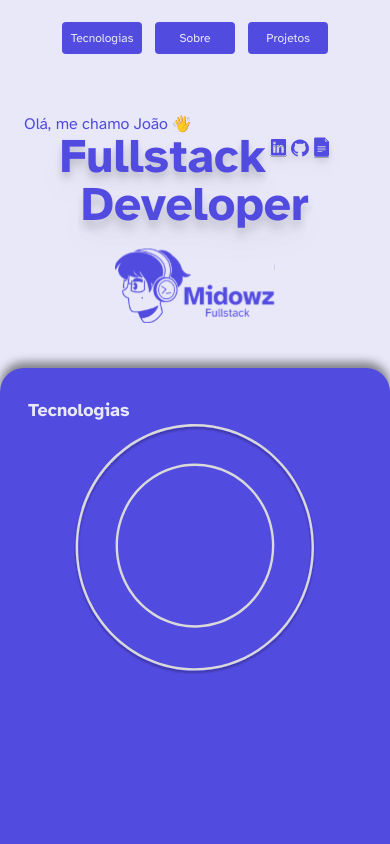
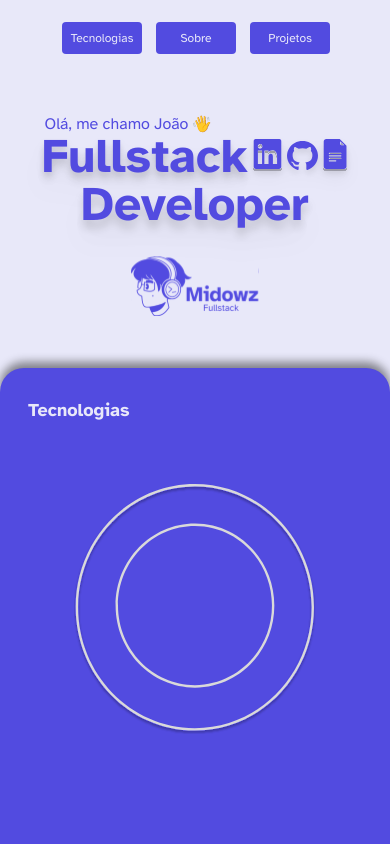
Before and after one commit to joaomidowz/Portfolio, a React (Vite) app: page / in a window 390 px wide. Shown: the top 844 px of the page. Built offline with nearby package versions, Linux system fonts and the light colour scheme.

Commit message:
Melhorando identação dos textos, icones arrrumando footer e etc.

```diff
--- a/src/pages/App.tsx
+++ b/src/pages/App.tsx
@@ -14,7 +14,7 @@ function App() {
 
     <div className="w-screen h-screen max-phone:h-[400px] bg-primary p-5 font-atkinson max-phone:h-100">
       <header className='p-3 max-sm:p-0.5'>
-        <nav className='flex justify-end gap-10 max-mobile:gap-3 max-sm:gap-2 max-phone:text-xs max-phone:justify-between max-phone:px-10'>
+        <nav className='flex justify-end gap-10 max-mobile:gap-3 max-sm:gap-2 max-phone:text-xs max-phone:justify-between max-phone:px-9 max-phone:mr-0.5 max-phone:ml-1'>
           <button onClick={() => scrollToSection('tech')} className='px-5 py-4 text-primary bg-secondary rounded max-mobile:text-sm max-mobile:px-2 max-mobile:py-2 max-phone:text-xs max-phone:w-20 max-phone:h-8 max-phone:p-0'>Tecnologias</button>
           <button onClick={() => scrollToSection('about')} className='px-5 py-4 text-primary bg-secondary rounded max-mobile:text-sm max-mobile:px-2 max-mobile:py-2 max-phone:text-xs max-phone:w-20 max-phone:h-8 max-phone:p-0'>Sobre</button>
           <button onClick={() => scrollToSection('portfolio')} className='px-5 py-4 text-primary bg-secondary rounded max-mobile:text-sm max-mobile:px-2 max-mobile:py-2  max-phone:text-xs max-phone:w-20 max-phone:h-8 max-phone:p-0'>Projetos</button>
@@ -23,7 +23,7 @@ function App() {
 
       <div className='mt-20 -ml-20 flex flex-col items-center max-phone:ml-auto max-phone:mt-14'>
 
-        <div className="w-full max-w-4xl flex justify-start ml-28 max-laptop:ml-56 max-tablet:-mr-20 max-mobile:-mr-0 max-sm:mr-6 max-phone:ml-28 max-sms:ml-8">
+        <div className="mr-[330px] max-laptop:-ml-[55px] max-tablet:mr-56 max-mobile:mr-42 max-sm:mb-2 max-phone:mr-[78px]">
           <p className="text-4xl text-secondary font-regular max-laptop:text-3xl max-tablet:text-2xl max-mb:text-xl max-phone:text-base">Olá, me chamo João
             <motion.div
               initial={{ rotate: 0 }}
@@ -39,20 +39,20 @@ function App() {
             </motion.div></p>
         </div>
 
-        <div className='flex justify-self-center items-baseline  gap-4 ml-16 -mt-10 drop-shadow-lg  max-laptop:ml-20 max-tablet:-mt-6 max-sm:-mt-4 max-sm:ml-10 max-sm:gap-2 max-phone:gap-1 max-phone:mr-10 max-phone:-mt-3'>
+        <div className='flex justify-self-center items-baseline gap-4 -mt-10 drop-shadow-lg max-tablet:-mt-6 max-sm:-mt-4 max-sm:gap-2 max-phone:gap-1 max-phone:-mt-3'>
           <p className='text-Header2 text-secondary drop-shadow-xl font-extrabold max-laptop:text-Header2 max-tablet:text-Header3 max-sm:text-7xl max-phone:text-5xl'>Fullstack</p>
-          <div className='flex flex-row items-center justify-center gap-1 '>
-          <a href="https://bit.ly/4gikrSU"><img src="/Linkedin.svg" alt="Linkedin" className='w-20 max-tablet:w-16 max-tablet:w-16 max-phone:h-12 ' /></a>
-          <a href="https://github.com/joaomidowz"><img src="/Github.svg" alt="GitHub" className='w-20 max-tablet:w-16 max-tablet:w-16 max-phone:h-12 ' /></a>
-          <a href="https://bit.ly/3Cv2uPK"><img src="/GoogleDocs.svg" alt="Google Docs" className='w-18 max-tablet:w-16 max-tablet:w-16 max-phone:h-12 ' /></a>
+          <div className='flex flex-row items-center justify-center gap-1 w-48 max-tablet:w-36 max-phone:w-24'>
+          <a href="https://bit.ly/4gikrSU"><img src="/Linkedin.svg" alt="Linkedin" className='' /></a>
+          <a href="https://github.com/joaomidowz"><img src="/Github.svg" alt="GitHub" className='' /></a>
+          <a href="https://bit.ly/3Cv2uPK"><img src="/GoogleDocs.svg" alt="Google Docs" className='' /></a>
           </div>
         </div>
         <div className='flex justify-self-center items-baseline drop-shadow-xl -mt-20 max-laptop:-mt-20 max-tablet:-mt-14 max-sm:mt-0'>
           <p className='text-Header2 text-secondary drop-shadow-xl font-extrabold max-laptop:text-Header2 max-tablet:text-Header3 max-sm:text-7xl max-phone:text-5xl'>Developer</p>
         </div>
       </div>
-      <div className='flex flex-col items-center '>
-        <img src="Logo.svg" alt="Logo-Principal" className='-mt-5 max-mobile:w-40 max-phone:pt-10'/>
+      <div className='flex flex-col items-center max-sm:mt-16 max-phone:mt-2'>
+        <img src="Logo.svg" alt="Logo-Principal" className='-mt-5 max-mobile:w-40 max-phone:w-32 max-phone:pt-10'/>
       </div>
     </div>
 
--- a/src/pages/Footer.tsx
+++ b/src/pages/Footer.tsx
@@ -8,16 +8,16 @@ function Footer() {
     return (
 
 
-        <div className="h-96 w-screen md:w-auto bg-primary font-atkinson text-secondary p-10 flex flex-col justify-between items-center max-phone:shadow-phone">
+        <div className="h-[493px] w-screen md:w-auto bg-primary font-atkinson text-secondary p-10 flex flex-col justify-between items-center max-phone:shadow-phone">
 
-            <div className='block p-4 bg-secondary h-28 max-w-[970px] flex rounded-3xl justify-between items-center p-10 space-x-28 max-laptop:space-x-14 max-tablet:space-x-5 max-sm:space-x-3 max-phone:hidden'>
+            <div className='block p-4 bg-secondary h-20 max-w-[978px] flex rounded-3xl justify-between items-center p-10 space-x-28 max-laptop:space-x-14 max-tablet:space-x-5 max-sm:space-x-3 max-phone:hidden'>
                 <p className='text-2xl font-extralight italic text-primary max-laptop:text-xl max-tablet:text-sm max-sm:text-sm'>Vamos trabalhar juntos!</p>
                 <div className='flex flex-row '>
                     <button className='w-32 h-12 bg-primary text-secondary italic font-medium text-lg rounded-2xl -mr-12 relative drop-shadow-2xl max-laptop:text-sm max-laptop:w-16 max-sm:text-sm'
                         onClick={async () => {
                             await navigator.clipboard.writeText(email)
                             setCopied(true)
-                        }}><span id='email' className='text-shadow '>{copied ? 'Copiado!' : 'Copiar!'}</span></button>
+                        }}><span id='email' className='text-shadow bg-terciary'>{copied ? 'Copiado!' : 'Copiar!'}</span></button>
                     <span className='font-medium text-lg rounded-2xl bg-white h-12 w-96 flex items-center justify-center email max-laptop:text-sm max-laptop:w-80 max-sm:text-sm max-sm:w-72 max-sm:pl-5'>jgcustodio2005@gmail.com</span>
                 </div>
             </div>
@@ -34,10 +34,12 @@ function Footer() {
                 </div>
             </div>
 
-            <div className='text-medium max-sms:text-xs flex flex-col items-center space-y-2'>
-                <div className='flex flex-col space-y-2 items-center'>
+            <div className='text-medium max-sms:text-xs flex flex-col items-center space-y-8 max-mobile:space-y-4'>
+                <div className='flex flex-col items-center'>
                     <p>Desenvolvido por</p>
-                    <img src="LogoRedonda.svg" alt="Logo-João-Midowz" className='w-32 max-mobile:w-24' />
+                </div>
+                <div>
+                <img src="LogoRedonda.svg" alt="Logo-João-Midowz" className='w-32 max-mobile:w-24' />
                 </div>
                 <div className='flex flex-row justify-center space-x-10 max-phone:space-x-4'>
                     <a href="https://bit.ly/4gikrSU">
@@ -47,7 +49,7 @@ function Footer() {
                         <img className='w-16 max-phone:w-10' src="Github.svg" alt="" />
                     </a>
                     <a href="https://github.com/joaomidowz">
-                        <img className='w-14 max-phone:w-10' src="GoogleDocs.svg" alt="" />
+                        <img className='w-14 max-phone:w-9' src="GoogleDocs.svg" alt="" />
                     </a>
                 </div>
             </div>
--- a/src/pages/technologies.tsx
+++ b/src/pages/technologies.tsx
@@ -10,7 +10,7 @@ function Tech() {
             <h1 className='font-black text-2xl p-14 max-mobile:text-xl max-phone:text-lg max-phone:p-2 max-phone:mb-8' >Tecnologias</h1>
 
             <div className='flex justify-center '>
-                <img src="Elipse.svg" alt="elipse" className='-mt-10 max-w-[450px] max-h-[450px]  max-mobile:max-w-[300px] max-mobile:max-h-[300px] max-phone:max-h-[250px] max-phone:max-h-[250px]' />
+                <img src="Elipse.svg" alt="elipse" className='mt-5 max-w-[450px] max-h-[450px]  max-mobile:max-w-[300px] max-mobile:max-h-[300px] max-phone:max-h-[250px] max-phone:max-h-[250px]' />
             </div>
         </div>
 
--- a/tailwind.config.js
+++ b/tailwind.config.js
@@ -15,6 +15,7 @@ module.exports = {
       colors: {
         primary: '#E8E8F9',
         secondary: '#524BE0',
+        terciary: 'E8E8F9',
       },
       screens: {
         'sms': '395px',
```
